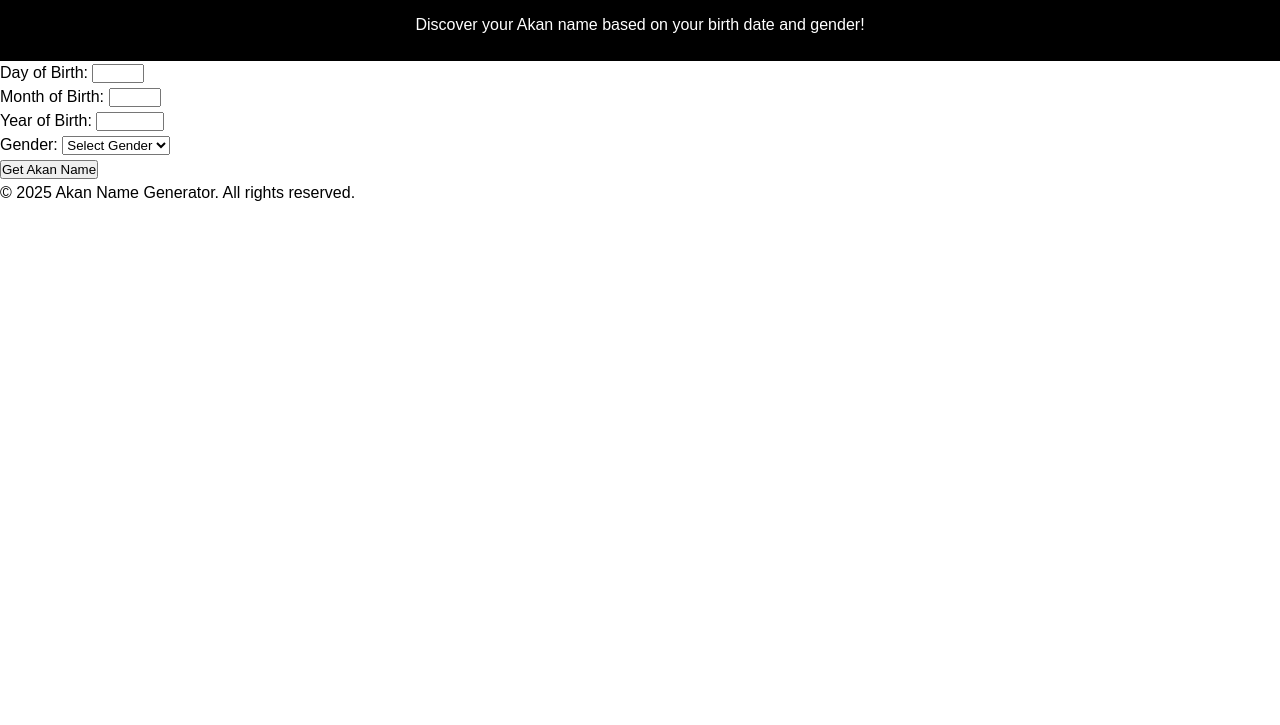
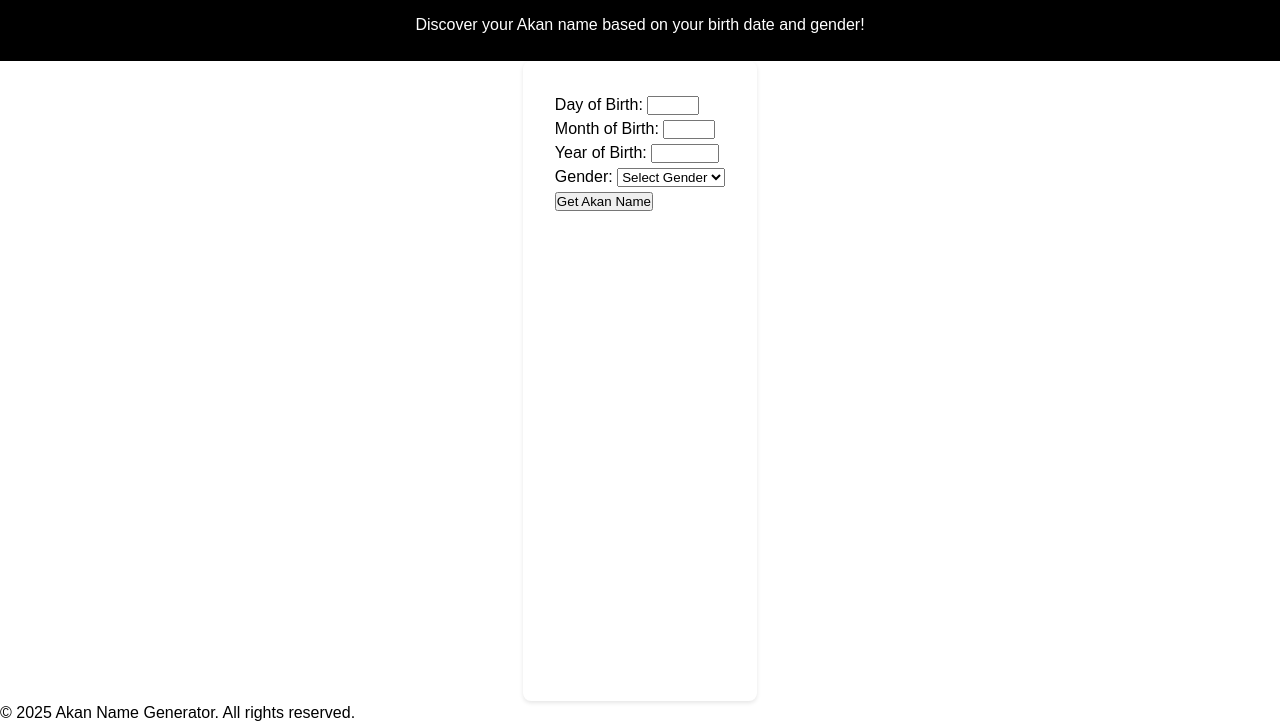
Before and after one commit to BryOk-droid/Akan-Name-UI-Project, a plain HTML site: page index.html in a window 1280 px wide. Shown: the part 75-800 px from the top of the page. Drawn offline with Linux system fonts and the light colour scheme.

Commit message:
Style the main content area with padding, borders, and shadow

```diff
--- a/css/style.css
+++ b/css/style.css
@@ -28,3 +28,12 @@ header h1 {
 header p {
   font-size: 1rem;
 }
+main {
+  flex: 1;
+  padding: 2em;
+  max-width: 600px;
+  margin: 0 auto;
+  background: white;
+  border-radius: 8px;
+  box-shadow: 0 2px 4px rgba(0, 0, 0, 0.1);
+}
```
